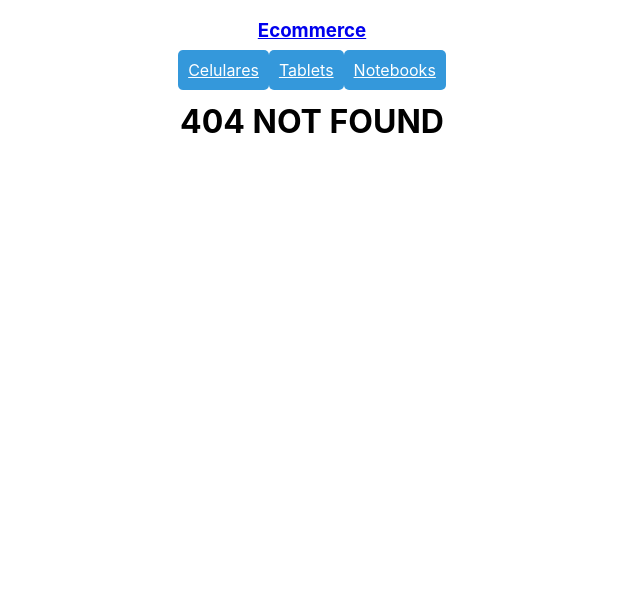
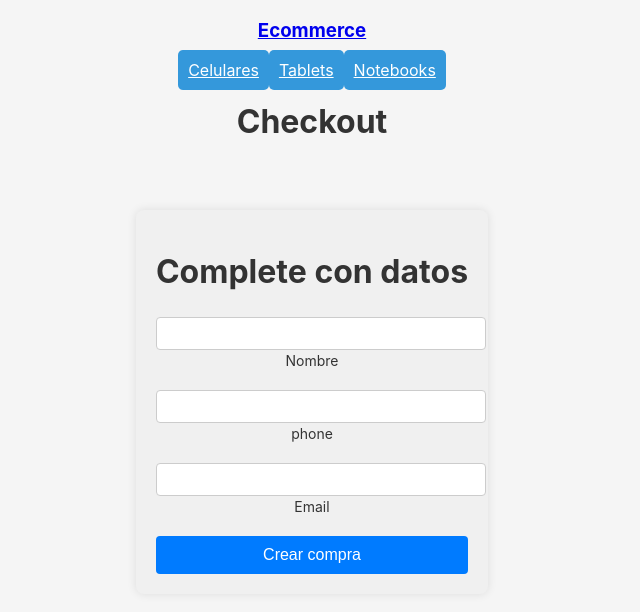
Before and after one commit to Torero86/ecommerce, a React (Create React App) app: page /checkout in a window 1280 px wide. Before the commit this address had no page. Shown: the top 612 px of the page, without its empty margins (328-968 px from the left). Built offline with nearby package versions, Linux system fonts and the light colour scheme.

Commit message:
terminando

```diff
--- a/src/App.js
+++ b/src/App.js
@@ -4,6 +4,9 @@ import {BrowserRouter, Routes, Route} from "react-router-dom"
 import ItemListContainer from './components/ItemListContainer/ItemListContainer';
 import ItemDetailContainer  from './components/ItemDetailContainer/ItemDetailContainer';
 import Cart from "./components/Cart/Cart"
+
+import Checkout from './components/Checkout/Checkout';
+
 
 
 import { CartProvider } from './context/CartContext';
@@ -20,9 +23,8 @@ function App() {
           <Route path="/category/:categoryId" element={<ItemListContainer/>} />
           <Route path="/item/:itemId" element={<ItemDetailContainer/>} />
           <Route path='/cart' element={<Cart/>} />
-           {/* <Route path='/checkout' element={<Checkout/>}/>*/}
-
-          <Route path="*" element={<h1>404 NOT FOUND</h1>} />
+         <Route path='/checkout' element={<Checkout/>}/>
+           <Route path="*" element={<h1>404 NOT FOUND</h1>} />
 
          </Routes>
          </CartProvider>
--- a/src/components/Checkout/Checkout.js
+++ b/src/components/Checkout/Checkout.js
@@ -0,0 +1,78 @@
+import { useContext, useState } from "react";
+import {CartContext} from "../../context/CartContext";
+import {db} from "../../services/firebase/firebaseConfig"
+import CheckoutForm from "../CheckoutForm/CheckoutForm";
+import { Timestamp, collection, writeBatch, getDocs, query, where, documentId, addDoc } from "firebase/firestore";
+
+const Checkout = () => {
+    const [loading, setLoading] = useState(false);
+    const [orderId, setOrderId] = useState('');
+    const {cart, totalQuantity, clearCart} = useContext(CartContext);
+
+    const createOrder = async ({ name, phone, email }) => {
+        setLoading(true);
+        try {
+            const objOrder = {
+                buyer: {
+                    name, phone, email,
+                },
+                items: cart,
+                total: totalQuantity,
+                date: Timestamp.fromDate(new Date()),
+            };
+
+            const batch = writeBatch(db);
+            const outOfStock = [];
+            const ids = cart.map(prod => prod.id)
+            const productsRef = collection(db, 'products')
+            const productsAddedFromfirestore = await getDocs(query(productsRef, where(documentId(), 'in', ids)));
+
+            const { docs } = productsAddedFromfirestore;
+            docs.forEach(doc => {
+                const dataDoc = doc.data();
+                const stockDb = dataDoc.stock;
+                const productAddedToCart = cart.find(prod => prod.id === doc.id);
+                const prodQuantity = productAddedToCart?.quantity;
+
+                if (stockDb >= prodQuantity) {
+                    batch.update(doc.ref, { stock: stockDb - prodQuantity });
+                } else {
+                    outOfStock.push({ id: doc.id, ...dataDoc });
+                }
+            });
+
+            if (outOfStock.length === 0){
+                await batch.commit();
+                const orderRef = collection(db,'orders');
+
+                const orderAdded = await addDoc(orderRef, objOrder);
+                setOrderId(orderAdded.id);
+                clearCart();
+            } else {
+                console.error('Hay productos que están fuera de stock');
+            }
+
+        } catch (error) {
+            console.log(error);
+        } finally {
+            setLoading(false);
+        }
+    };
+
+    if (loading) {
+        return <h1>Se está generando su orden</h1>;
+    }
+
+    if (orderId) {
+        return <h1>El ID de su orden es:{orderId}</h1>;
+    }
+
+    return (
+        <div>
+            <h1>Checkout</h1>
+            <CheckoutForm onConfirm={createOrder}/>
+        </div>
+    );
+}
+
+export default Checkout;
--- /dev/null
+++ b/src/components/CheckoutForm/CheckoutForm.css
@@ -0,0 +1,64 @@
+
+body{
+    background-color: whitesmoke;
+}
+
+.formulario {
+    display: flex;
+    justify-content: center;
+    align-items: center;
+    height: 60vh;
+  }
+
+  .formulario2 {
+    background-color: #f0f0f0;
+    padding: 20px;
+    border-radius: 8px;
+    box-shadow: 0 0 10px rgba(0, 0, 0, 0.1);
+  }
+
+  h1 {
+    text-align: center;
+    color: #333;
+  }
+
+  form {
+    display: flex;
+    flex-direction: column;
+    align-items: center;
+  }
+
+  .userName {
+    margin-bottom: 15px;
+    width: 100%;
+  }
+
+  input {
+    padding: 8px;
+    margin-top: 5px;
+    border: 1px solid #ccc;
+    border-radius: 4px;
+    width: 100%;
+  }
+
+  label {
+    font-size: 14px;
+    color: #333;
+    margin-bottom: 5px;
+  }
+
+  input[type="submit"] {
+    background-color: #007bff;
+    color: white;
+    cursor: pointer;
+    padding: 10px;
+    border: none;
+    border-radius: 4px;
+    font-size: 16px;
+    width: 100%;
+    transition: background-color 0.3s ease;
+  }
+
+  input[type="submit"]:hover {
+    background-color: #0056b3;
+  }
--- /dev/null
+++ b/src/components/CheckoutForm/CheckoutForm.js
@@ -0,0 +1,43 @@
+import { useState } from "react"
+import "./CheckoutForm.css"
+import Checkout from "../Checkout/Checkout"
+
+
+const CheckoutForm = ({ onConfirm }) => {
+    const [name, setName] = useState('')
+    const [phone, setPhone] = useState('')
+    const [email, setEmail] = useState('')
+
+    const handleConfirm = (event) => {
+        event.preventDefault()
+        const userData = {
+            name, phone, email
+        }
+        onConfirm(userData)
+    }
+    return (
+        <div className="formulario">
+            <div className="formulario2">
+                <h1>Complete con datos</h1>
+            <form onSubmit={handleConfirm} method="post">
+                <div className="userName">
+                    <input type="text" required value={name} onChange={({ target }) => setName(target.value)} />
+                    <label>Nombre</label>
+                </div>
+
+                <div className="userName">
+                    <input type="text" required value={phone} onChange={({ target }) => setPhone(target.value)} />
+                    <label>phone</label>
+                </div>
+
+                <div className="userName">
+                    <input type="text" value={email} onChange={({ target }) => setEmail(target.value)} />
+                    <label>Email</label>
+                </div>
+                <input type="submit" value="Crear compra" />
+            </form>
+            </div>
+        </div>
+    )
+}
+export default CheckoutForm;
```
